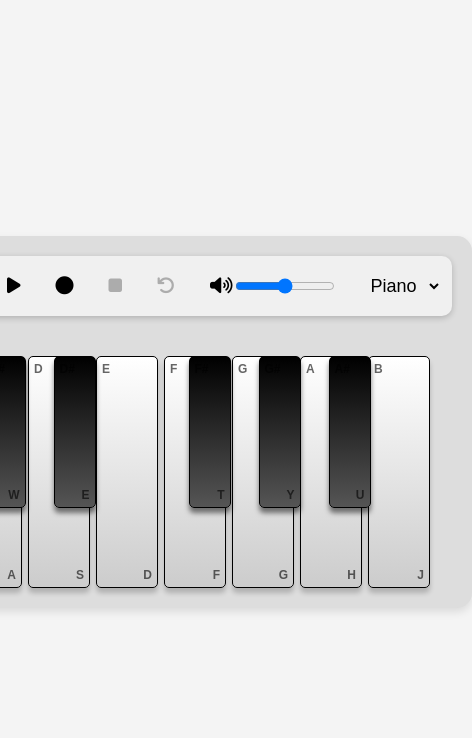
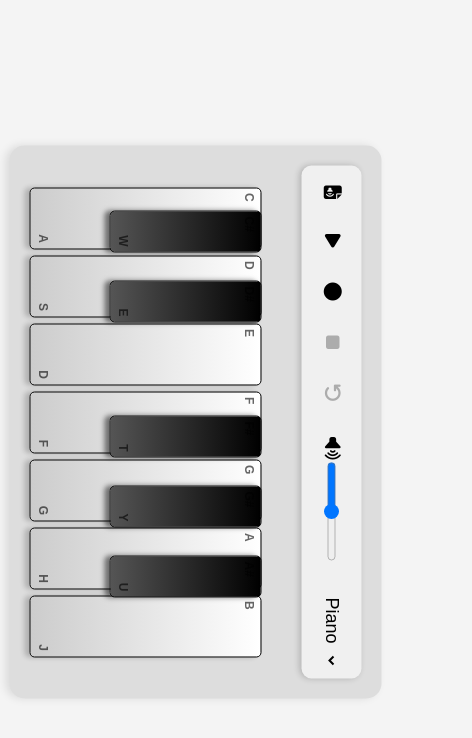
Before and after one commit to prathameshvattamwar/piano, a plain HTML site: page index.html in a window 390 px wide. Shown: the whole page, 472 px wide, since content can reach past the window. Drawn offline with nearby package versions, Linux system fonts and the light colour scheme.

Commit message:
Update styles.css

```diff
--- a/styles.css
+++ b/styles.css
@@ -112,3 +112,9 @@ body {
     transform: scale(0.98);
     transition: transform 0.1s, background-color 0.1s;
 }
+
+@media screen and (max-width:768px){
+    .piano-container{
+        transform: rotate(90deg);
+    }
+}
```
